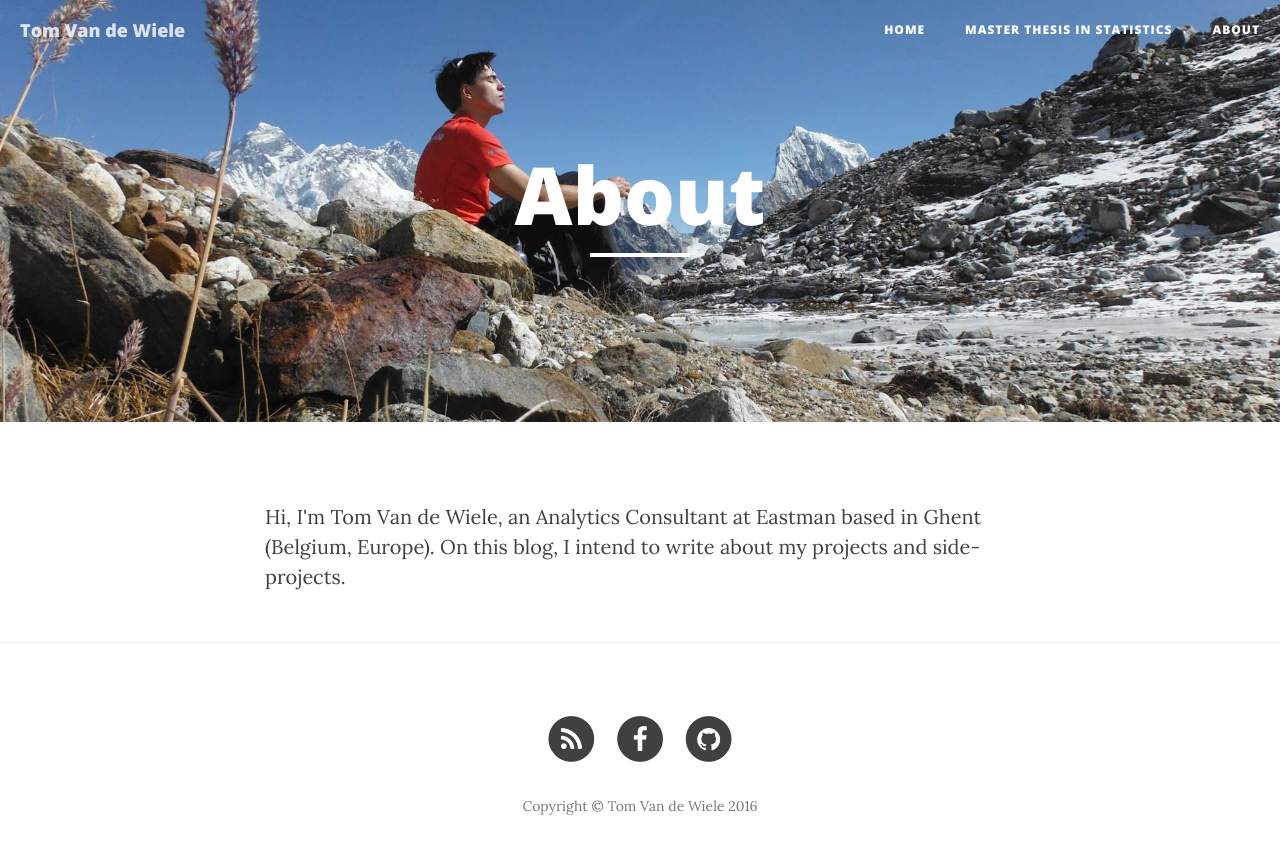
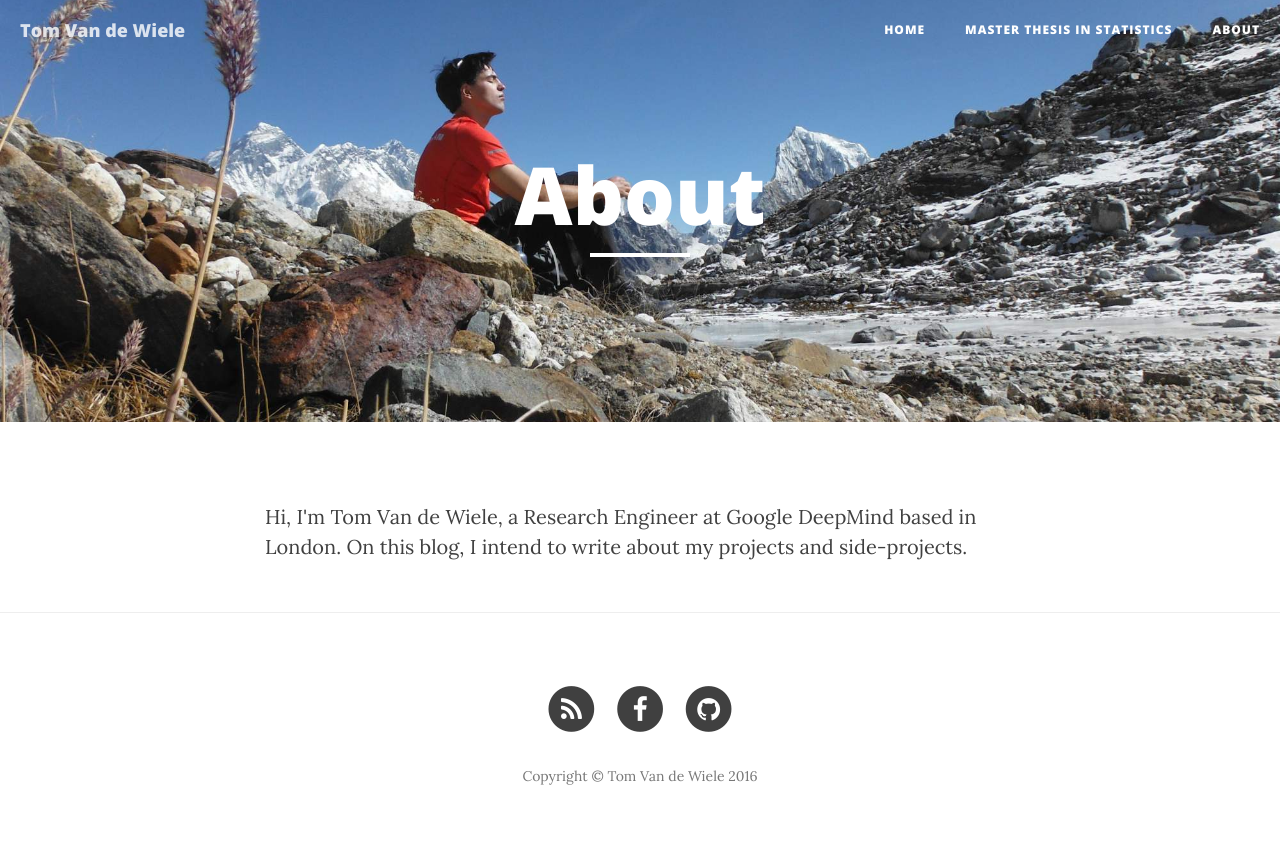
Before and after one commit to ttvand/ttvand.github.io, a Jekyll site: the page built from about.html, in a window 1280 px wide. Shown: the top 854 px of the page. Built offline with Jekyll 4.4.1, drawn with Linux system fonts in a browser that asks for light colours; nearby versions of some CDN libraries; a file with an impossible date is left out.

```diff
--- a/about.html
+++ b/about.html
@@ -5,4 +5,4 @@ description: ""
 header-img: "img/about-bg.jpg"
 ---
 
-<p>Hi, I'm Tom Van de Wiele, an Analytics Consultant at Eastman based in Ghent (Belgium, Europe). On this blog, I intend to write about my projects and side-projects.</p>
+<p>Hi, I'm Tom Van de Wiele, a Research Engineer at Google DeepMind based in London. On this blog, I intend to write about my projects and side-projects.</p>
```
Also changed, not shown: _posts/2016-07-09-Winning approach of the Facebook V Kaggle competition - Copy.md (+2 -0 lines).
